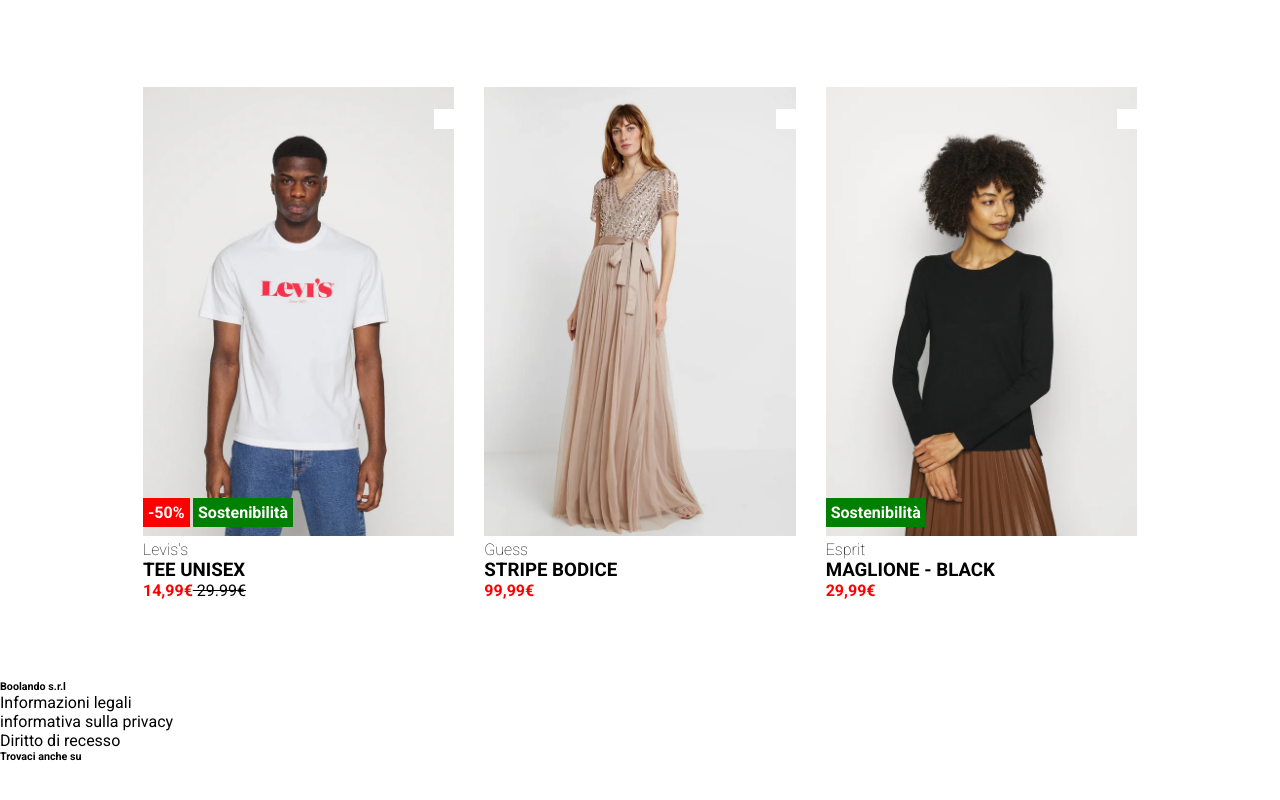
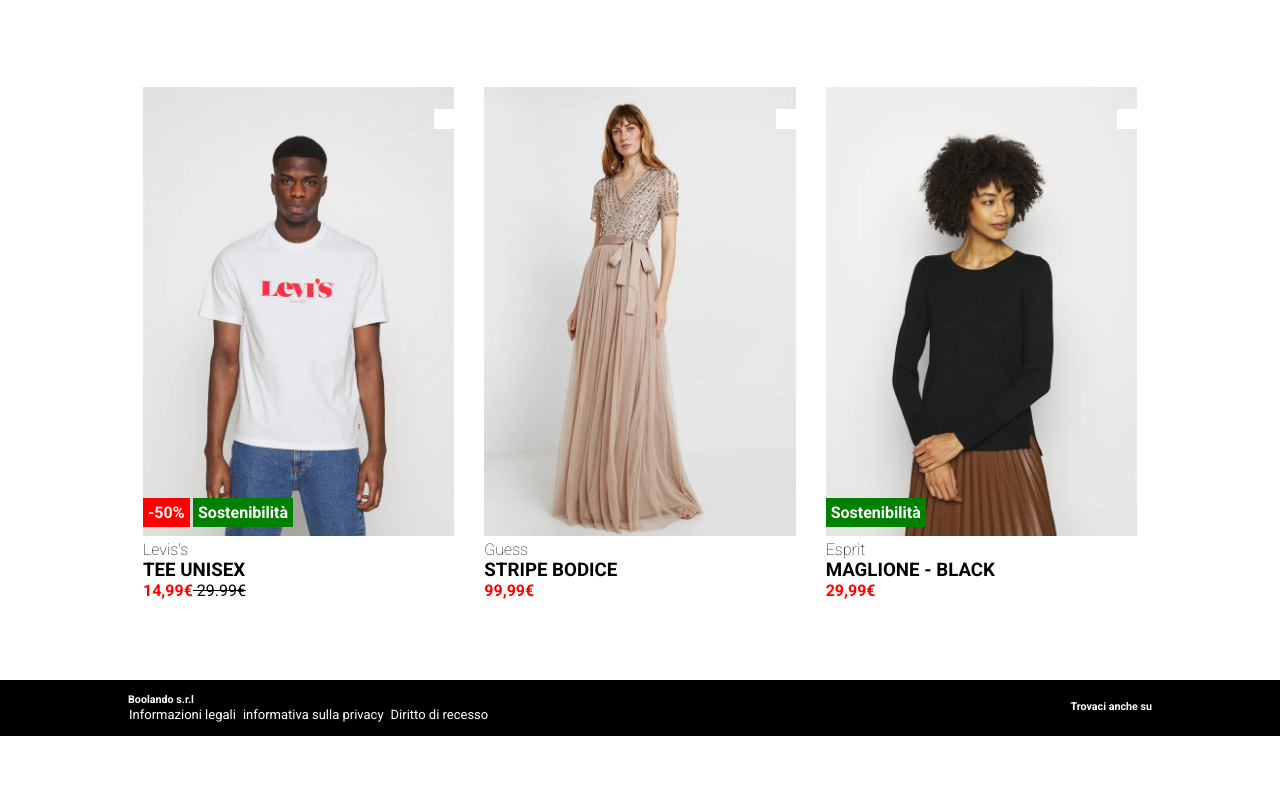
Before and after one commit to CrisFerrari1993/html-css-boolando, a plain HTML site: page index.html in a window 1280 px wide. Shown: the part 627-1427 px from the top of the page. After the commit the page ends 1365 px from the top, so only its background shows below. Drawn offline with Linux system fonts and the light colour scheme.

Commit message:
footer creation

```diff
--- a/css/style.css
+++ b/css/style.css
@@ -41,6 +41,10 @@
     width: auto;
 }
 /* main rules */
+main {
+    /* debug */
+    margin-top: 60px;
+}
 .row {
     display: flex;
     margin-bottom: 70px;
@@ -129,7 +133,29 @@
     color: red;
     z-index: 2;
 }
-main {
-    /* debug */
-    margin-top: 60px;
+/* footer rules */
+footer section {
+    display: flex;
+    justify-content: space-between;
+    background-color: black;
+    align-items: center;
+    color: white;
+    padding: 1% 10% 1% 10%;
+    border-bottom: 2px solid white;
 }
+.footer_left {
+    display: flex;
+    flex-direction: column;
+    justify-content: flex-start;
+}
+
+footer li {
+    margin-right: 5px;
+    padding: 1px;
+    cursor: pointer;
+}
+footer ul {
+    list-style: none;
+    display: flex;
+    font-size: small;
+}
```
